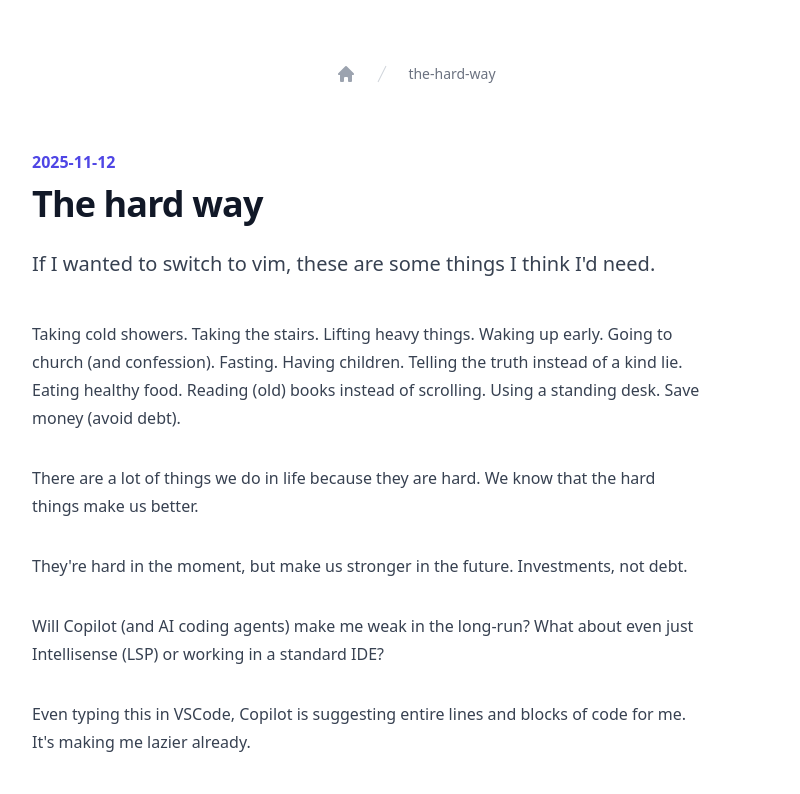
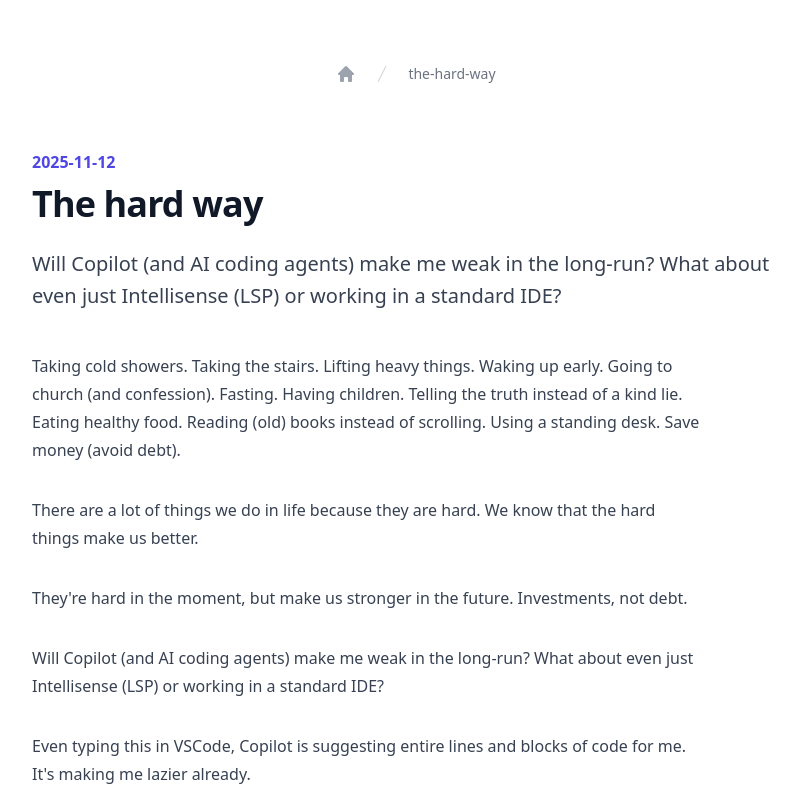
Before and after one commit to Burwin/blog, a Nuxt app: page /posts/the-hard-way in a window 1280 px wide. Shown: the top 794 px of the page, without its empty margins (224-1024 px from the left). Built offline with nearby package versions, Linux system fonts and the light colour scheme.

Commit message:
forgot excerpt for the-hard-way

```diff
--- a/pages/posts/the-hard-way.vue
+++ b/pages/posts/the-hard-way.vue
@@ -3,7 +3,7 @@ const post = {
   date: "2025-11-12",
   title: "The hard way",
   excerpt:
-    "If I wanted to switch to vim, these are some things I think I'd need.",
+    "Will Copilot (and AI coding agents) make me weak in the long-run? What about even just Intellisense (LSP) or working in a standard IDE?",
 };
 </script>
 
```
